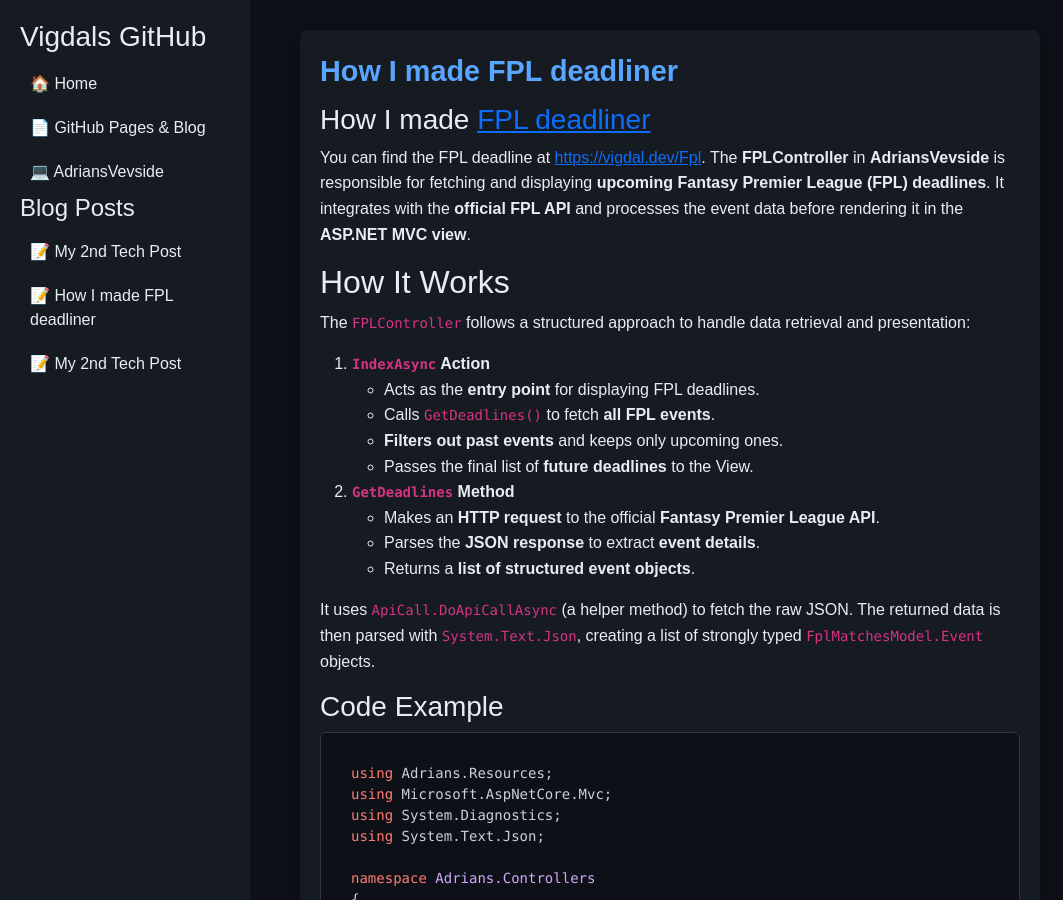
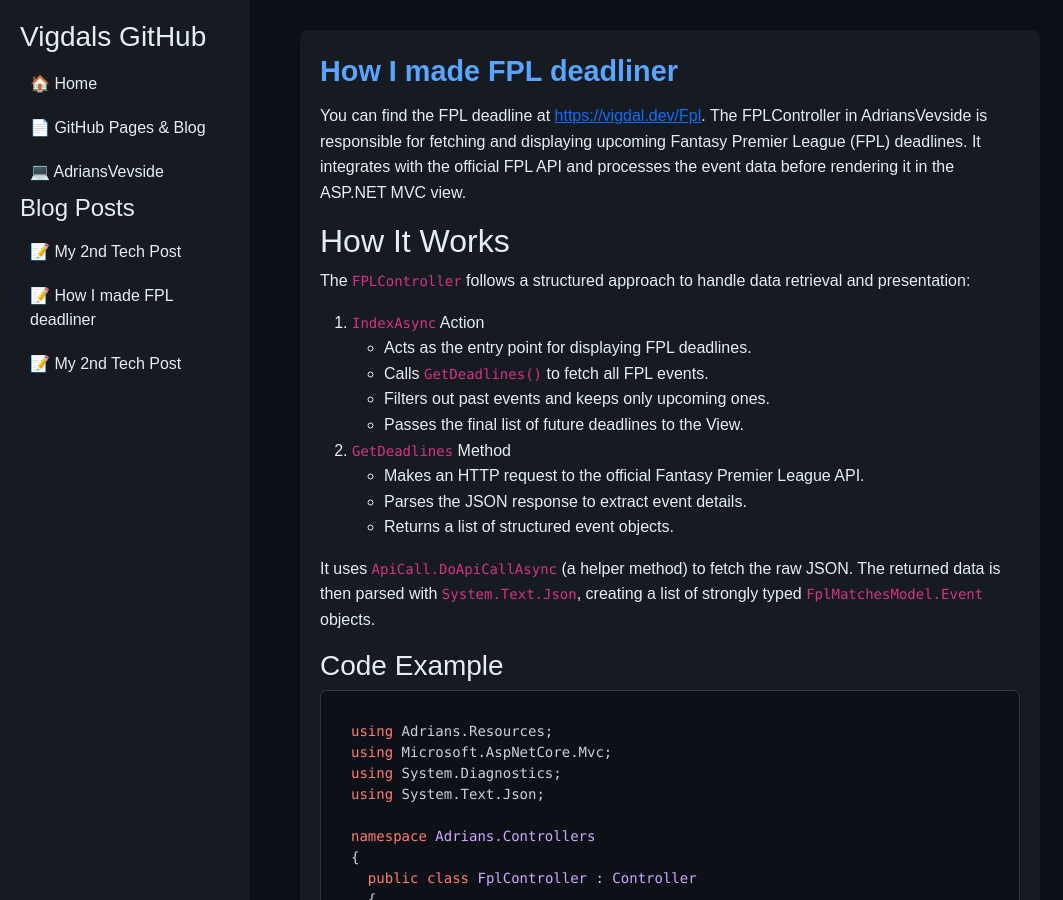
Before and after one commit to Vigdals/AdriansVevside, a Jekyll site: the page built from docs/_posts/2025-02-20-my-first-post.md, in a window 1280 px wide and 900 px high. Shown: the whole window, without its empty margins (0-1063 px from the left). Built offline with Jekyll 4.4.1, drawn with Linux system fonts in a browser that asks for light colours.

Commit message:
text updates

```diff
--- a/docs/_posts/2025-02-20-my-first-post.md
+++ b/docs/_posts/2025-02-20-my-first-post.md
@@ -3,25 +3,22 @@ layout: default
 title: "How I made FPL deadliner"
 date: 2025-02-20
 ---
-
-### How I made [FPL deadliner](https://vigdal.dev/Fpl)
-
-You can find the FPL deadline at [https://vigdal.dev/Fpl](https://vigdal.dev/Fpl). The **FPLController** in **AdriansVevside** is responsible for fetching and displaying **upcoming Fantasy Premier League (FPL) deadlines**. It integrates with the **official FPL API** and processes the event data before rendering it in the **ASP.NET MVC view**.
+You can find the FPL deadline at [https://vigdal.dev/Fpl](https://vigdal.dev/Fpl). The FPLController in AdriansVevside is responsible for fetching and displaying upcoming Fantasy Premier League (FPL) deadlines. It integrates with the official FPL API and processes the event data before rendering it in the ASP.NET MVC view.
 
 ## How It Works
 
 The `FPLController` follows a structured approach to handle data retrieval and presentation:
 
-1. **`IndexAsync` Action**
-   - Acts as the **entry point** for displaying FPL deadlines.
-   - Calls `GetDeadlines()` to fetch **all FPL events**.
-   - **Filters out past events** and keeps only upcoming ones.
-   - Passes the final list of **future deadlines** to the View.
+1. `IndexAsync` Action
+   - Acts as the entry point for displaying FPL deadlines.
+   - Calls `GetDeadlines()` to fetch all FPL events.
+   - Filters out past events and keeps only upcoming ones.
+   - Passes the final list of future deadlines to the View.
 
-2. **`GetDeadlines` Method**
-   - Makes an **HTTP request** to the official **Fantasy Premier League API**.
-   - Parses the **JSON response** to extract **event details**.
-   - Returns a **list of structured event objects**.
+2. `GetDeadlines` Method
+   - Makes an HTTP request to the official Fantasy Premier League API.
+   - Parses the JSON response to extract event details.
+   - Returns a list of structured event objects.
 
 It uses `ApiCall.DoApiCallAsync` (a helper method) to fetch the raw JSON. The returned data is then parsed with `System.Text.Json`, creating a list of strongly typed `FplMatchesModel.Event` objects.
 
```
Also changed, not shown: docs/adriansvevside.md (+0 -3 lines).
